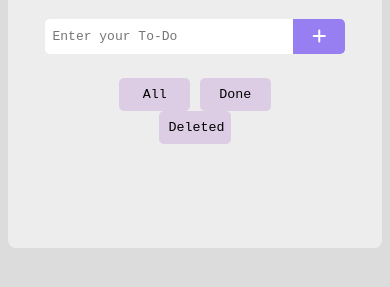
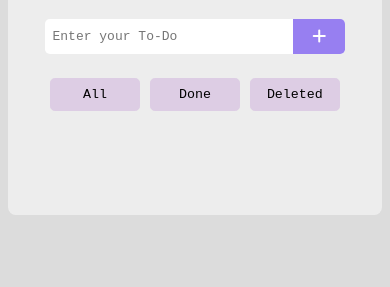
Before and after one commit to KaramiZahra/ToDo-List, a plain HTML site: page index.html in a window 390 px wide. Shown: the part 101-388 px from the top of the page. Drawn offline with Linux system fonts and the light colour scheme.

Commit message:
responsive button

```diff
--- a/css/styles.css
+++ b/css/styles.css
@@ -1,4 +1,4 @@
-:root{
+:root {
   --purple: #977ff1;
   --blue: #67a2fd;
   --pink: #e97e9f;
@@ -7,40 +7,40 @@
   --white: #ffffff;
   --black: #000;
 }
-.white-color{
+.white-color {
   background-color: var(--white);
   color: var(--black);
 }
-.black-color{
+.black-color {
   background-color: var(--dimgrey);
   color: var(--white);
 }
-body{
+body {
   background-color: gainsboro;
-    font-family: 'Courier New', Courier, monospace;
+  font-family: "Courier New", Courier, monospace;
 }
-.container{
+.container {
   background-color: rgba(255, 255, 255, 0.5);
   max-width: 33rem;
   margin: 4rem auto;
   padding: 1.5rem 1rem;
-    border-radius: .5rem;
+  border-radius: 0.5rem;
   display: flex;
   flex-direction: column;
   justify-content: center;
   align-items: center;
 }
-.input-box{
+.input-box {
   width: 67%;
   height: 2.2rem;
   background-color: var(--white);
   display: flex;
   justify-content: space-between;
   align-items: center;
-    border-radius: .3rem;
+  border-radius: 0.3rem;
   margin-bottom: 1.5rem;
 }
-.text-input{
+.text-input {
   flex-basis: 82%;
   height: 100%;
   width: 100%;
@@ -51,7 +51,7 @@ body{
   font-size: small;
   font-family: inherit;
 }
-.fa-plus{
+.fa-plus {
   flex-basis: 18%;
   height: 100%;
   display: flex;
@@ -59,47 +59,46 @@ body{
   align-items: center;
   color: var(--white);
   background-color: var(--purple);
-    border-radius: 0 .3rem .3rem 0;
+  border-radius: 0 0.3rem 0.3rem 0;
 }
-.btn-container{
+.btn-container {
   margin-bottom: 3rem;
   text-align: center;
   width: 67%;
 }
 .all-btn,
 .done-btn,
-.deleted-btn{
+.deleted-btn {
   background-color: var(--thistle);
   font-family: inherit;
   border: 1px solid var(--thistle);
-    border-radius: .3rem;
-    width: 31%;
-    padding: .5rem;
+  border-radius: 0.3rem;
+  width: 31.5%;
+  padding: 0.5rem;
 }
 .all-btn:hover,
 .done-btn:hover,
-.deleted-btn:hover{
+.deleted-btn:hover {
   color: var(--dimgrey);
   border: 1px solid var(--dimgrey);
 }
-.to-do-container{
+.to-do-container {
   width: 67%;
   height: max-content;
   padding: 0;
 }
-
-.to-do-box{
+.to-do-box {
   width: 100%;
   height: max-content;
   display: flex;
   justify-content: space-between;
-    border-radius: .3rem;
+  border-radius: 0.3rem;
   margin-bottom: 1rem;
 }
-.to-do-box:first-child{
+.to-do-box:first-child {
   display: none;
 }
-.to-do-text{
+.to-do-text {
   flex-basis: 72%;
   height: 100%;
   display: flex;
@@ -114,24 +113,32 @@ body{
   justify-content: center;
   align-items: center;
 }
-.to-do-box .fa-check{
+.to-do-box .fa-check {
   background-color: var(--pink);
 }
-.to-do-box .fa-trash{
+.to-do-box .fa-trash {
   background-color: var(--blue);
-    border-radius: 0 .3rem .3rem 0;
+  border-radius: 0 0.3rem 0.3rem 0;
 }
 .fa-plus:hover,
 .fa-check:hover,
-.fa-trash:hover{
+.fa-trash:hover {
   color: var(--black);
 }
-@media screen and (max-width:576px) {
-    .container{
+@media screen and (max-width: 576px) {
+  .container {
     margin: 1rem auto;
   }
   .input-box,
-    .to-do-container{
+  .to-do-container,
+  .btn-container {
     width: 88%;
   }
 }
+@media screen and (max-width: 445px) {
+  .all-btn,
+  .done-btn,
+  .deleted-btn{
+    width: 30%;
+  }
+}
```
Lines whose indentation alone changed are shown as unchanged.
